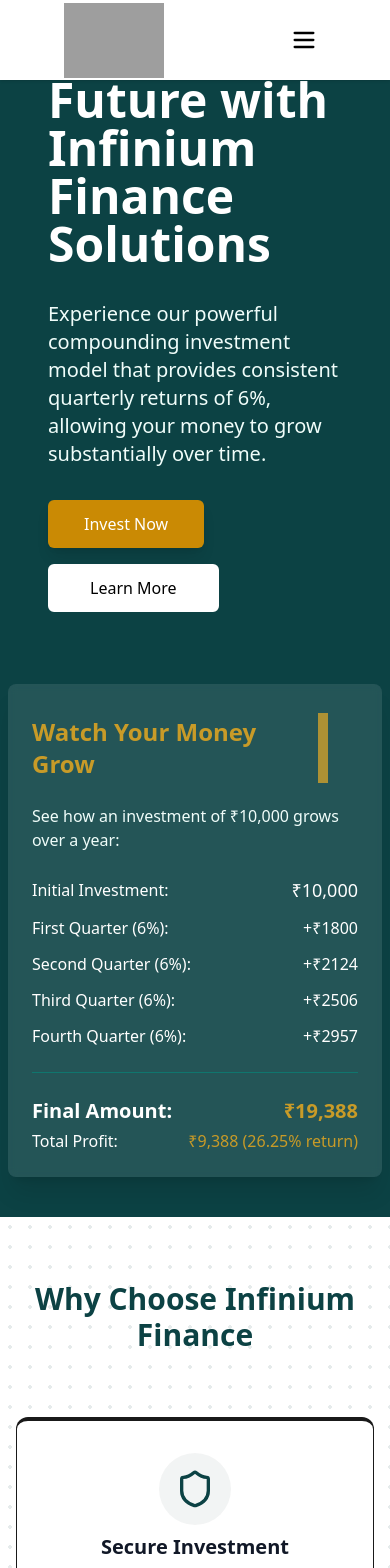
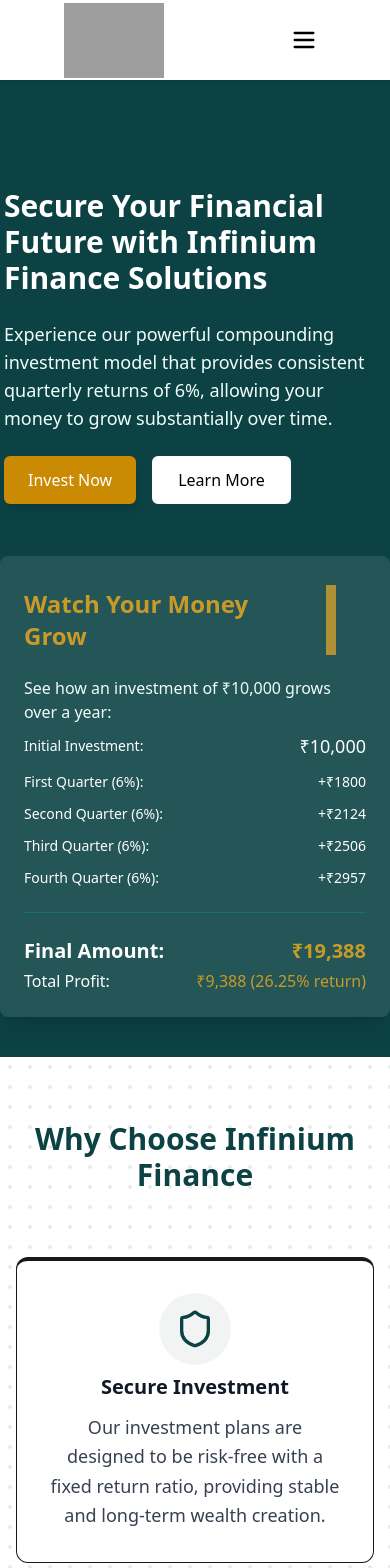
Before and after one commit to jalpanakrani1997/InfiniumFinance, a React (Create React App) app: page / in a window 390 px wide. Shown: the top 1568 px of the page. Built offline with nearby package versions, Linux system fonts and the light colour scheme; grey boxes are pictures that could not be loaded.

Commit message:
Update Hero.jsx

```diff
--- a/src/components/Hero.jsx
+++ b/src/components/Hero.jsx
@@ -29,37 +29,24 @@
 
   return (
 
-
-    <section className="bg-[#0c4244] text-white pt-30 pb-10 md:pt-52 md:pb-20">
-
+    <section className="bg-[#0c4244] text-white pt-36 pb-10 md:pt-40 md:pb-20">
       <motion.section
         initial={{ opacity: 0 }}
         animate={{ opacity: 1 }}
         transition={{ duration: 0.5 }}
       >
-        <div className="container mx-auto px-2 grid md:grid-cols-2 gap-8 md:gap-12 items-center">
+        <div className="container mx-auto grid grid-cols-1 sm:grid-cols-2 gap-12 items-center">
           <motion.div
             initial={{ x: -50, opacity: 0 }}
             animate={{ x: 0, opacity: 1 }}
             transition={{ delay: 0.5, duration: 0.6, ease: "easeInOut" }}
           >
-
-            <div className="m-10 order-2 md:order-1">
-              <h1 className="text-5xl lg:text-5xl font-bold mb-8" style={{ marginTop: "-100px" }}>
-                Secure Your Financial Future with Infinium Finance Solutions
-              </h1>
-              <p className="mb-8 text-xl text-teal-50">
-                Experience our powerful compounding investment model that provides consistent quarterly returns of 6%, allowing your money to grow substantially over time.
-              </p>
+            <div className="m-1 md:m-10">
+              <h1 className="text-3xl lg:text-5xl font-bold mb-6">Secure Your Financial Future with Infinium Finance Solutions</h1>
+              <p className="mb-6 text-lg sm:text-xl text-teal-50">Experience our powerful compounding investment model that provides consistent quarterly returns of 6%, allowing your money to grow substantially over time.</p>
               <div className="flex flex-wrap gap-4">
-                <button className="bg-yellow-600 hover:bg-yellow-700 transition-all text-white px-9 py-3 rounded-md font-medium shadow-lg hover:shadow-xl transform hover:scale-105 ease-in-out">
-                  Invest Now
-                </button>
-
-                <button className="h-12 bg-white text-black border-2 border-white hover:bg-white/10 hover:text-white transition-all duration-300 px-10 py-2 rounded-md font-medium">
-                  Learn More
-                </button>
-
+                <button className="bg-yellow-600 hover:bg-yellow-700 text-white px-6 sm:px-9 py-3 rounded-md font-medium shadow-lg hover:shadow-xl transform hover:scale-105 transition duration-300 ease-in-out">Invest Now</button>
+                <button className="h-12 bg-white text-black border-2 border-white hover:bg-white/10 hover:text-white transition-all duration-300 px-6 sm:px-10 py-2 rounded-md font-medium">Learn More</button>
               </div>
             </div>
           </motion.div>
@@ -73,77 +60,38 @@
               <div className="flex items-center mb-4">
                 <h3 className="text-[#c89b28] text-2xl font-bold">Watch Your Money Grow</h3>
                 <div className="ml-auto">
-
                   <div className="flex items-center justify-center h-20">
                     <div className="relative w-[70px] h-[70px] overflow-hidden group">
-
-                      <div
-                        className={`absolute top-0 right-1/2 h-full bg-[#c99d2ed5] origin-right ${animate ? 'animate-centerin' : 'animate-centerout'
-                          }`}
-                      />
+                      <div className={`absolute top-0 right-1/2 h-full bg-[#c99d2ed5] origin-right ${animate ? 'animate-centerin' : 'animate-centerout'}`} />
                       {showRupee && (
-                        <div className=" absolute inset-0 flex items-center justify-center z-10">
-                          <div className='rotate-xy absolute h-7 w-7 top-4 left-4 rounded-full bg-white/30 font-bold text-white'>
-                          </div>
-                          <p className="text-[#0c4244] text-2xl font-semibold animate__animated animate__flipInX animate__infinite	">₹</p>
+                        <div className="absolute inset-0 flex items-center justify-center z-10">
+                          <div className='rotate-xy absolute h-7 w-7 top-4 left-4 rounded-full bg-white/30 font-bold text-white'></div>
+                          <p className="text-[#0c4244] text-2xl font-semibold animate__animated animate__flipInX animate__infinite">₹</p>
                         </div>
                       )}
-
-                      <div
-                        className={`absolute top-0 left-1/2 h-full bg-[#c99d2ed5] origin-left ${animate ? 'animate-centerin' : 'animate-centerout'
-                          }`}
-                      />
+                      <div className={`absolute top-0 left-1/2 h-full bg-[#c99d2ed5] origin-left ${animate ? 'animate-centerin' : 'animate-centerout'}`} />
                     </div>
                   </div>
-
                 </div>
               </div>
 
-              <p className="text-teal-50 mb-6">See how an investment of ₹10,000 grows over a year:</p>
-
-              <div className="space-y-3">
-                <div className="flex justify-between items-center">
-                  <span>Initial Investment:</span>
-                  <span className="text-lg font-medium">₹10,000</span>
-                </div>
-
-                <div className="flex justify-between items-center">
-                  <span>First Quarter (6%):</span>
-                  <span className="text-400">+₹1800</span>
-                </div>
-
-                <div className="flex justify-between items-center">
-                  <span>Second Quarter (6%):</span>
-                  <span className="text-400">+₹2124</span>
-                </div>
-
-                <div className="flex justify-between items-center">
-                  <span>Third Quarter (6%):</span>
-                  <span className="text-400">+₹2506</span>
-                </div>
-
-                <div className="flex justify-between items-center">
-                  <span>Fourth Quarter (6%):</span>
-                  <span className="text-400">+₹2957</span>
-                </div>
+              <p className="text-teal-50 mb-2">See how an investment of ₹10,000 grows over a year:</p>
+              <div className="space-y-3 text-sm sm:text-base">
+                <div className="flex justify-between items-center"><span>Initial Investment:</span><span className="text-lg font-medium">₹10,000</span></div>
+                <div className="flex justify-between items-center"><span>First Quarter (6%):</span><span>+₹1800</span></div>
+                <div className="flex justify-between items-center"><span>Second Quarter (6%):</span><span>+₹2124</span></div>
+                <div className="flex justify-between items-center"><span>Third Quarter (6%):</span><span>+₹2506</span></div>
+                <div className="flex justify-between items-center"><span>Fourth Quarter (6%):</span><span>+₹2957</span></div>
               </div>
 
               <div className="mt-6 pt-6 border-t border-teal-700">
-                <div className="flex justify-between items-center text-xl font-bold">
-                  <span>Final Amount:</span>
-                  <span className="text-[#c89b28]">₹19,388</span>
-                </div>
-                <div className="flex justify-between items-center mt-1">
-                  <span>Total Profit:</span>
-                  <span className="text-[#c89b28]">₹9,388 (26.25% return)</span>
-                </div>
+                <div className="flex justify-between items-center text-xl font-bold"><span>Final Amount:</span><span className="text-[#c89b28]">₹19,388</span></div>
+                <div className="flex justify-between items-center mt-1"><span>Total Profit:</span><span className="text-[#c89b28]">₹9,388 (26.25% return)</span></div>
               </div>
-
-
             </div>
           </motion.div>
         </div>
-      </motion.section >
+      </motion.section>
     </section>
   );
 };
```
